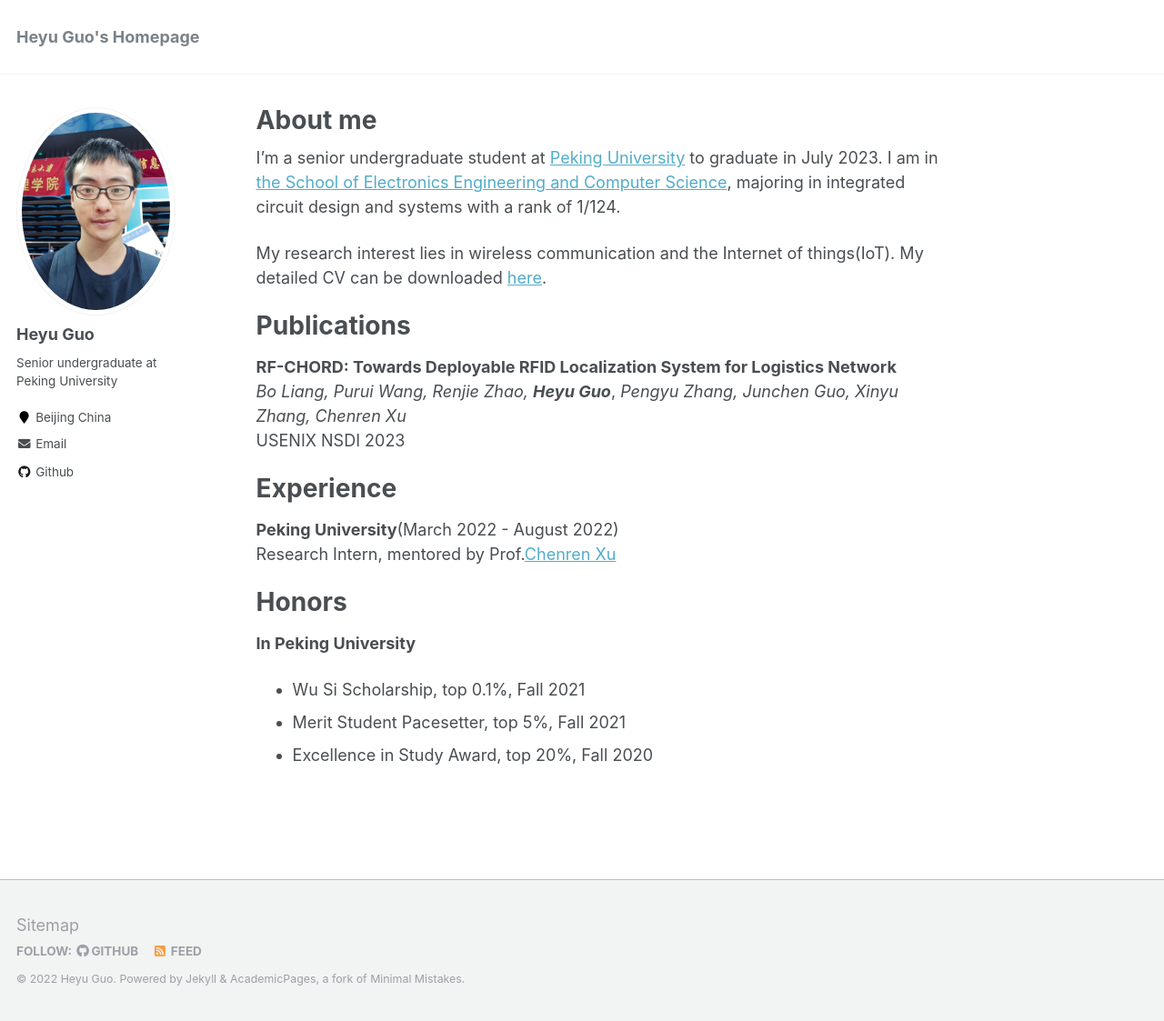
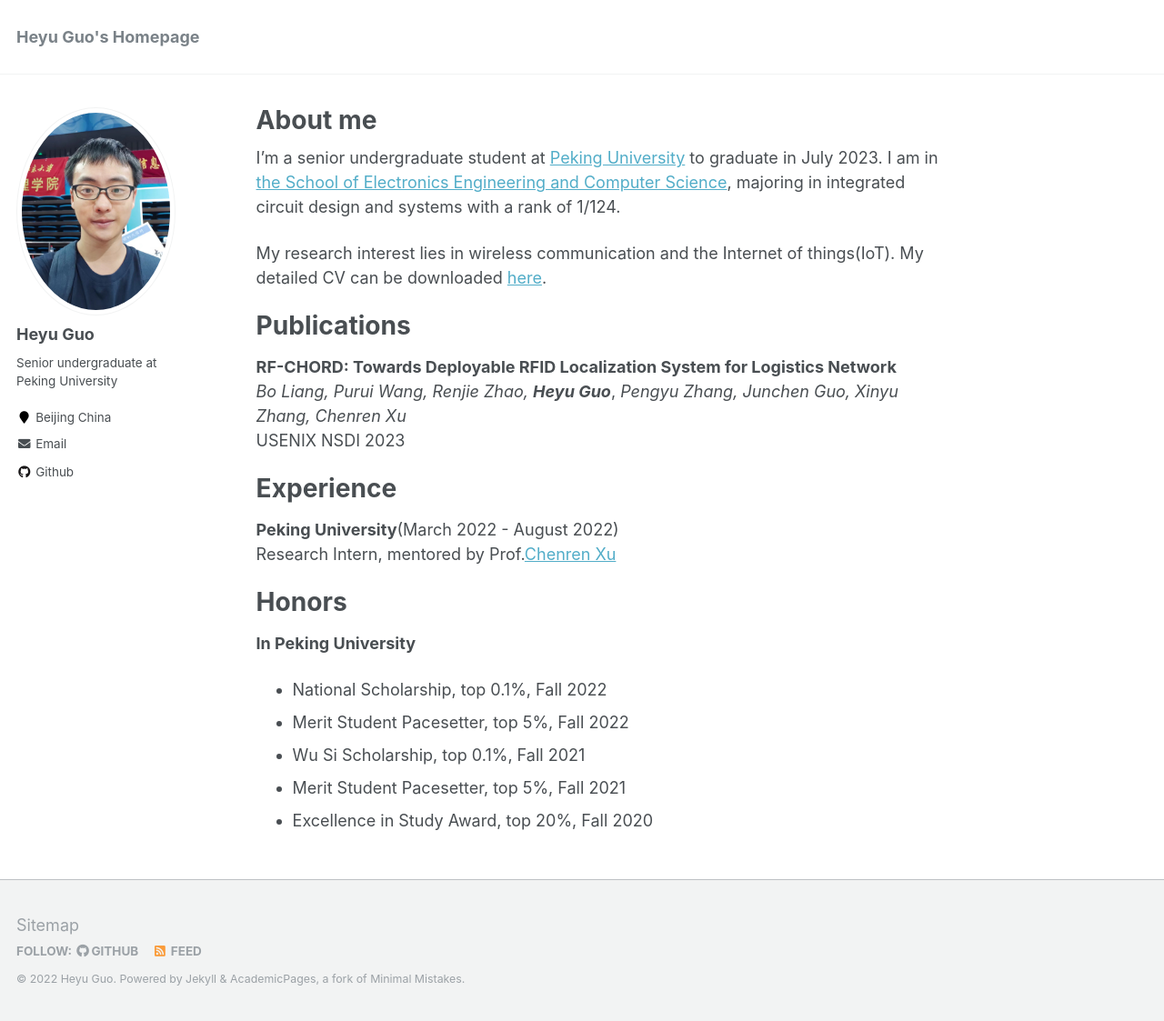
Before and after one commit to GuoHeyu/GuoHeyu.github.io, a Jekyll site: the page built from _pages/about.md, in a window 1280 px wide and 1123 px high. Shown: the whole window at 91% size. Built offline with Jekyll 4.4.1, drawn with Linux system fonts in a browser that asks for light colours.

Commit message:
Update about.md

```diff
--- a/_pages/about.md
+++ b/_pages/about.md
@@ -26,6 +26,8 @@ Research Intern, mentored by Prof.[Chenren Xu](https://soar.group/chenren/)
 Honors
 ======
 **In Peking University**
+- National Scholarship, top 0.1%, Fall 2022
+- Merit Student Pacesetter, top 5%, Fall 2022
 - Wu Si Scholarship, top 0.1%, Fall 2021
 - Merit Student Pacesetter, top 5%, Fall 2021
 - Excellence in Study Award, top 20%, Fall 2020
```
